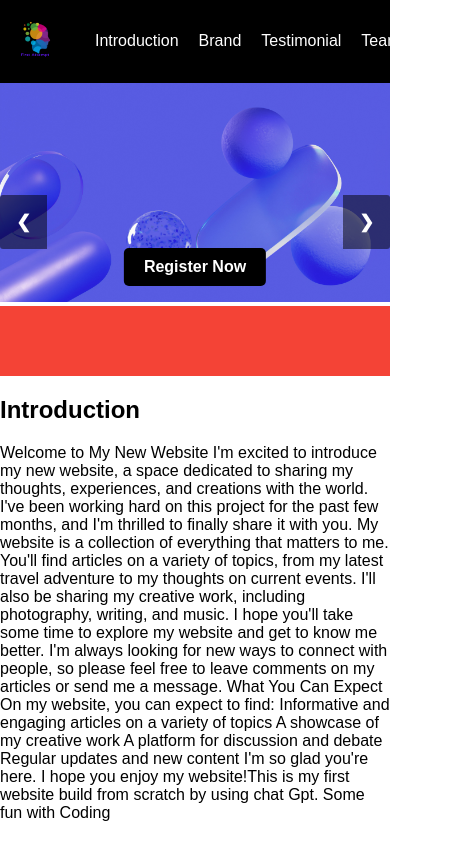
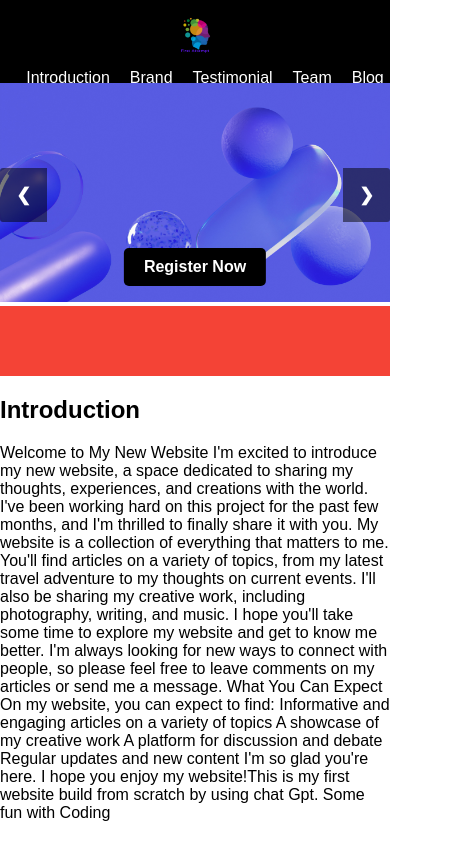
Before and after one commit to ahamedjishfaanms/firsttry, a plain HTML site: page index.html in a window 390 px wide. Shown: the top 844 px of the page, 473 px wide, since content can reach past the window. Drawn offline with Linux system fonts and the light colour scheme; files whose address does not match are found by name.

Commit message:
Update styles.css
Signed-off-by: Ahamed Jishfaan <145810537+ahamedjishfaanms@users.noreply.github.com>

```diff
--- a/styles.css
+++ b/styles.css
@@ -4,7 +4,34 @@ body {
     font-family: Arial, sans-serif;
 }
 
+@media (max-width: 768px) {
+    /* Adjust the navigation bar for smaller screens */
+    .navbar {
+        flex-direction: column;
+        align-items: center;
+    }
 
+    .nav-links {
+        margin-top: 10px;
+    }
+
+    .nav-links li {
+        margin-right: 0;
+        margin-bottom: 10px;
+    }
+
+    /* Adjust the slideshow button positions for smaller screens */
+    .prev, .next {
+        top: 50%;
+        transform: translateY(-50%);
+    }
+
+    /* Adjust the blog post width for smaller screens */
+    .blog-post {
+        width: 100%;
+        max-width: none;
+    }
+}
 /* Navigation Bar Styles */
 .navbar {
     background-color: black;
```
